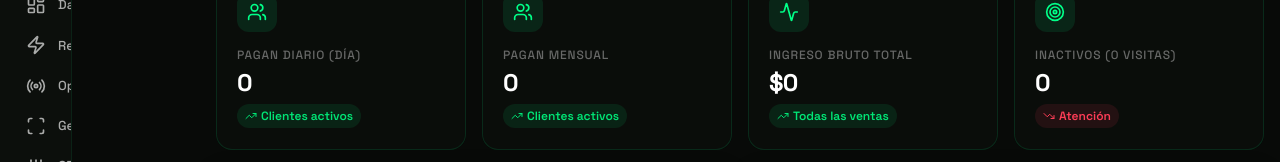
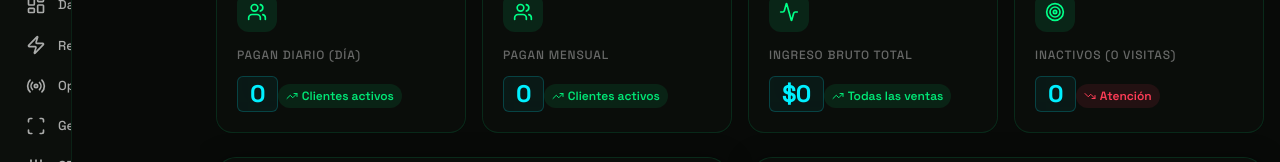
Before and after one commit to chalo72/GymFuxionFit, a React (Vite) app: page /analytics in a window 1280 px wide. Shown: the part 193-355 px from the top of the page. Built offline with nearby package versions, Linux system fonts and the light colour scheme; no server answers.

Commit message:
­ƒÜÇ Auto-Deploy: Actualizacion de mejoras del sistema

```diff
--- a/src/pages/Analytics.tsx
+++ b/src/pages/Analytics.tsx
@@ -126,7 +126,17 @@ export default function Analytics() {
               <m.icon size={20} />
             </div>
             <div className="kpi-label">{m.label}</div>
-            <div className="kpi-value" style={{ fontSize: 'var(--text-2xl)' }}>{m.value}</div>
+            <div className="kpi-value" style={{
+              fontSize: 'var(--text-2xl)',
+              background: 'rgba(0, 240, 255, 0.05)',
+              border: '1px solid rgba(0, 240, 255, 0.2)',
+              borderRadius: '6px',
+              padding: '4px 12px',
+              display: 'inline-block',
+              marginTop: '6px',
+              fontWeight: 700,
+              color: '#00F0FF'
+            }}>{m.value}</div>
             <div className={`kpi-change ${m.up ? 'positive' : 'negative'}`}>
               {m.up ? <TrendingUp size={12} /> : <TrendingDown size={12} />}
               {m.change}
```
